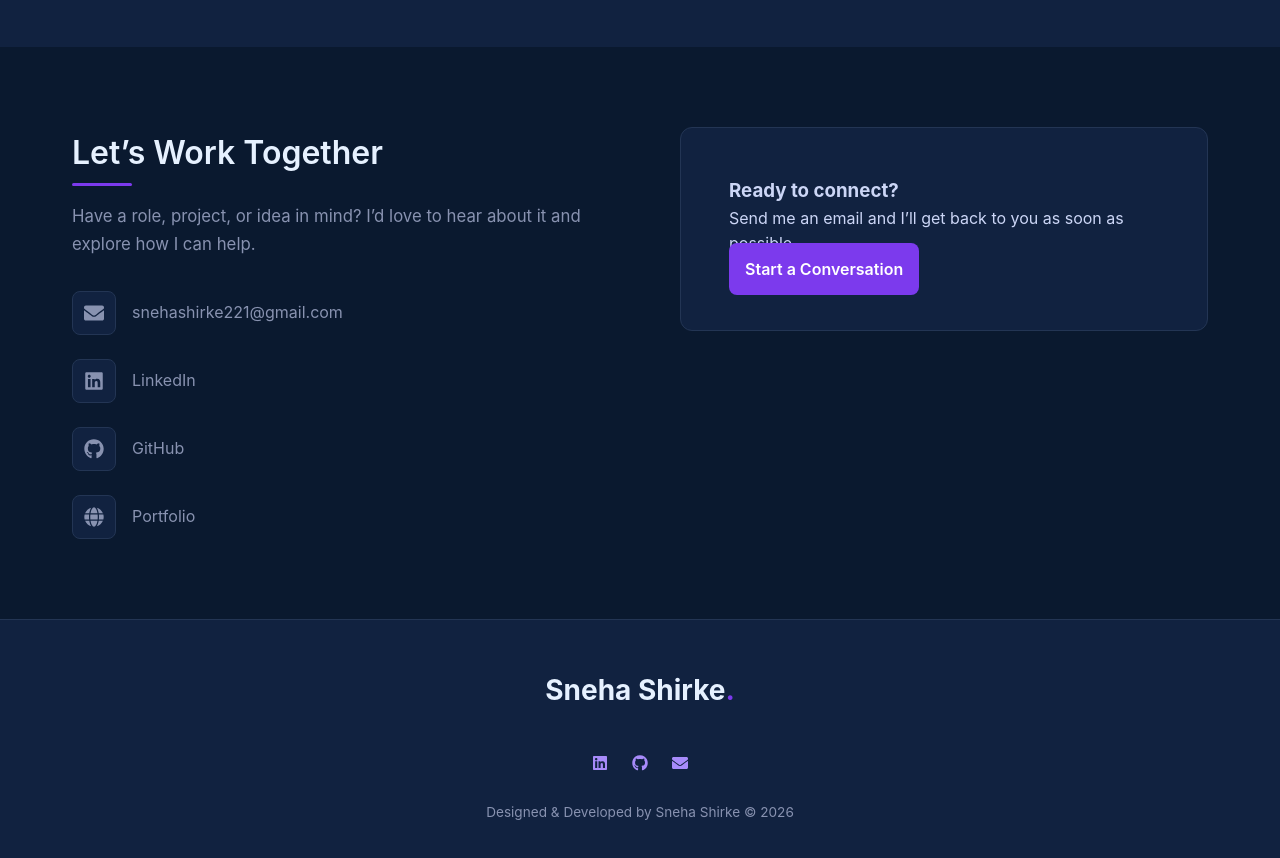
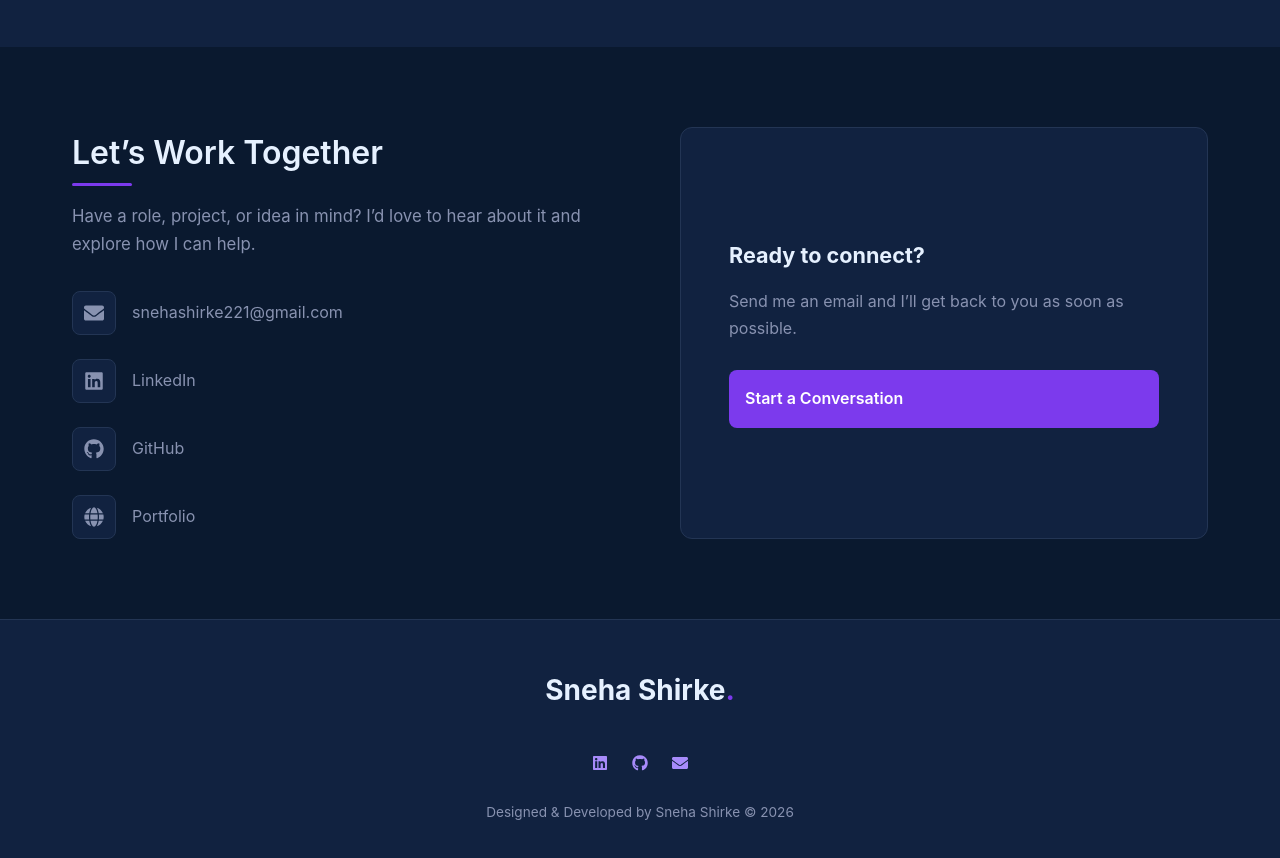
Before and after one commit to Shirkesneha22/SnehaShirke-Portfolio, a React (Create React App) app: page / in a window 1280 px wide. Shown: the part 6100-6958 px from the top of the page. Built offline with nearby package versions, Linux system fonts and the light colour scheme.

Commit message:
Update contact.css

```diff
--- a/src/styles/contact.css
+++ b/src/styles/contact.css
@@ -70,6 +70,25 @@
   padding: var(--spacing-xl);
 }
 
+.contact-cta {
+  display: flex;
+  flex-direction: column;
+  justify-content: center;
+  min-height: 100%;
+}
+
+.contact-cta h3 {
+  color: var(--color-text-heading);
+  font-size: 1.35rem;
+  margin-bottom: var(--spacing-sm);
+}
+
+.contact-cta p {
+  color: var(--color-text-secondary);
+  line-height: 1.7;
+  margin: 0;
+}
+
 .form-group {
   margin-bottom: var(--spacing-md);
 }
@@ -127,7 +146,8 @@
 }
 
 .contact-cta .form-submit {
-  margin-top: var(--spacing-md);
+  margin-top: 1.75rem;
+  align-self: flex-start;
 }
 
 .form-submit:hover {
```
